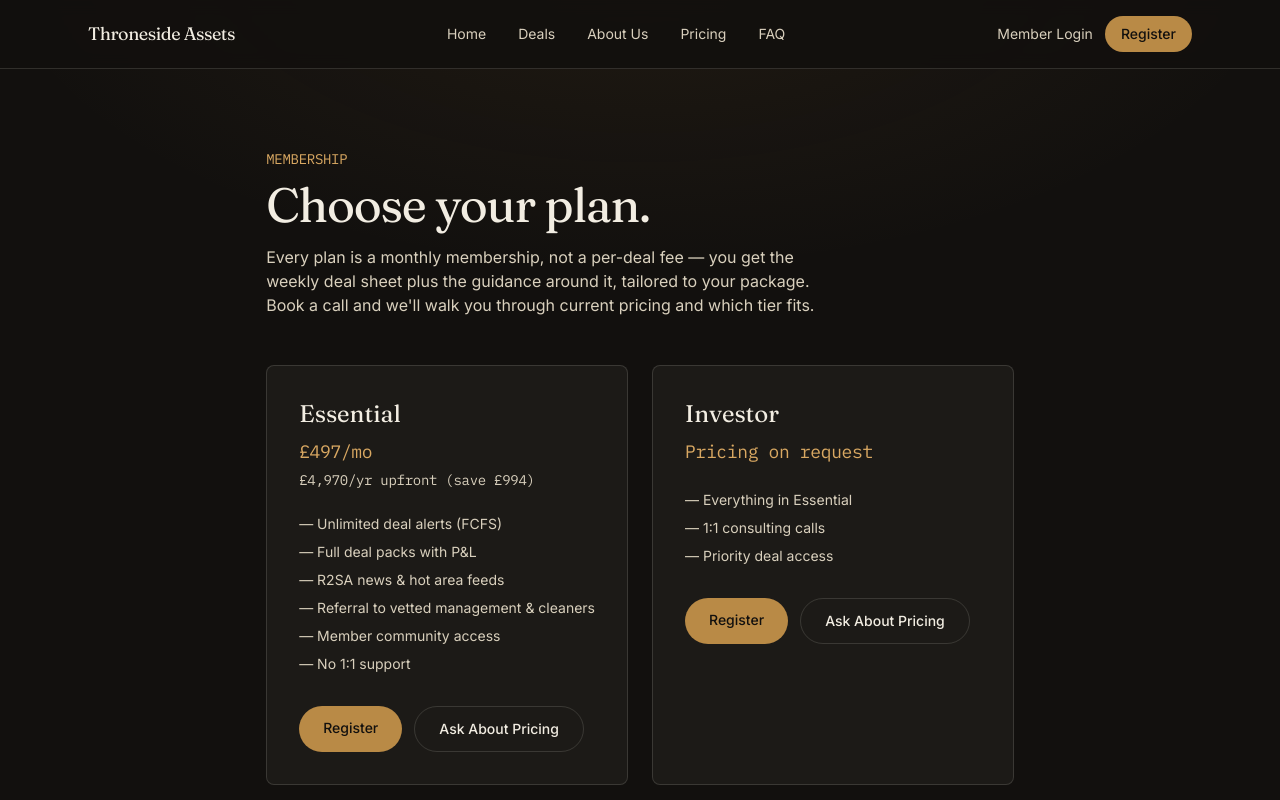
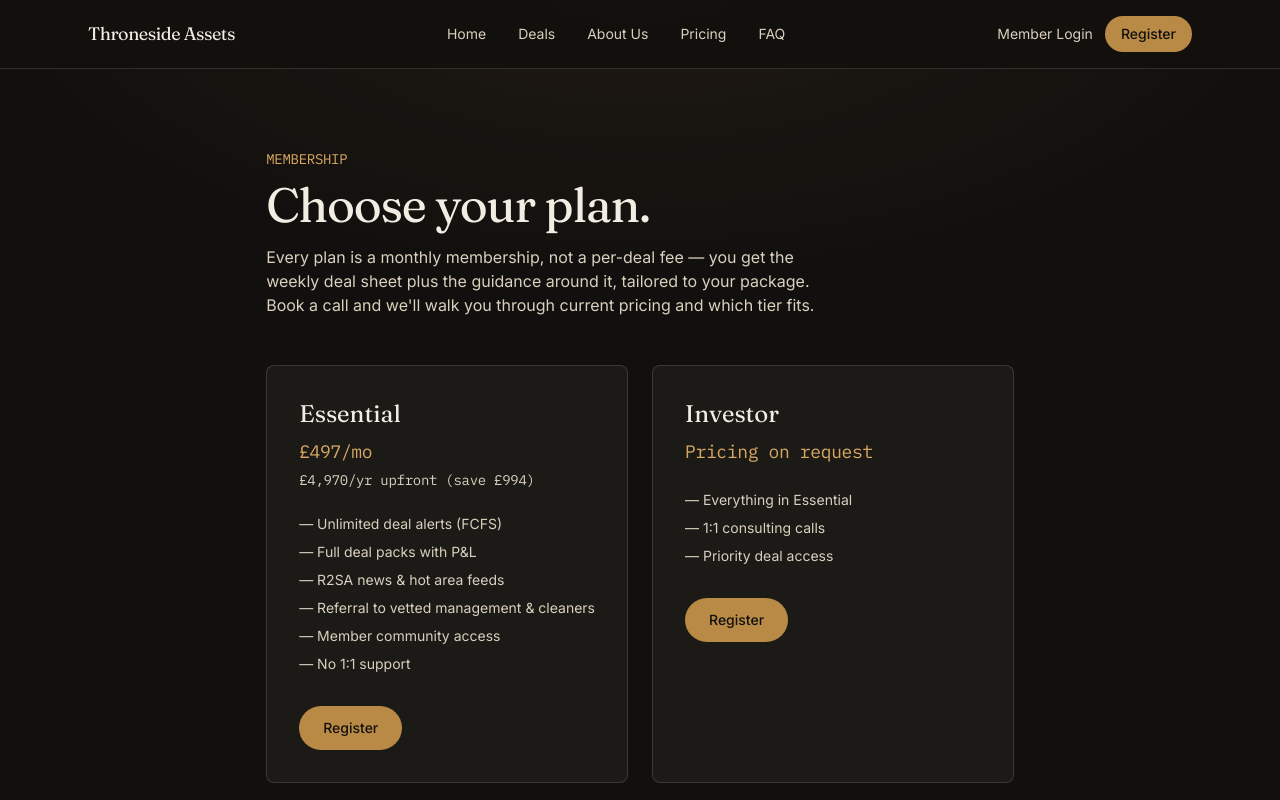
Before and after one commit to rodelbng-bit/thronesideassets, a Next.js app: page /pricing in a window 1280 px wide. Shown: the top 800 px of the page. Built offline with nearby package versions, Linux system fonts and the light colour scheme.

Commit message:
Route all Register buttons to the Book a Call form, drop redundant duplicate CTA

```diff
--- a/src/app/pricing/page.tsx
+++ b/src/app/pricing/page.tsx
@@ -1,15 +1,5 @@
 import SiteHeader from "@/components/SiteHeader";
 import SiteFooter from "@/components/SiteFooter";
-
-// Membership tiers and checkout stay on GHL (Membership Products + Stripe).
-// This page presents the plans and sends people to your existing GHL
-// checkout/signup flow rather than re-implementing payments here.
-//
-// TODO: replace GHL_PRICING_URL with your real GHL hosted pricing/checkout
-// page, and fill in real tier names, prices, and features below once
-// finalised — currently shown as "Pricing on request" so nothing false
-// gets published.
-const GHL_PRICING_URL = "https://thronesideassets.app.clientclub.net/";
 
 const plans = [
   {
@@ -76,16 +66,10 @@ export default function PricingPage() {
               </ul>
               <div className="mt-8 flex flex-wrap gap-3">
                 <a
-                  href={GHL_PRICING_URL}
+                  href="/contact"
                   className="inline-block rounded-full bg-brass px-6 py-3 text-sm font-medium text-ink transition-colors hover:bg-brass-bright"
                 >
                   Register
-                </a>
-                <a
-                  href="/contact"
-                  className="inline-block rounded-full border rule px-6 py-3 text-sm font-medium text-paper transition-colors hover:border-paper-dim"
-                >
-                  Ask About Pricing
                 </a>
               </div>
             </div>
```
